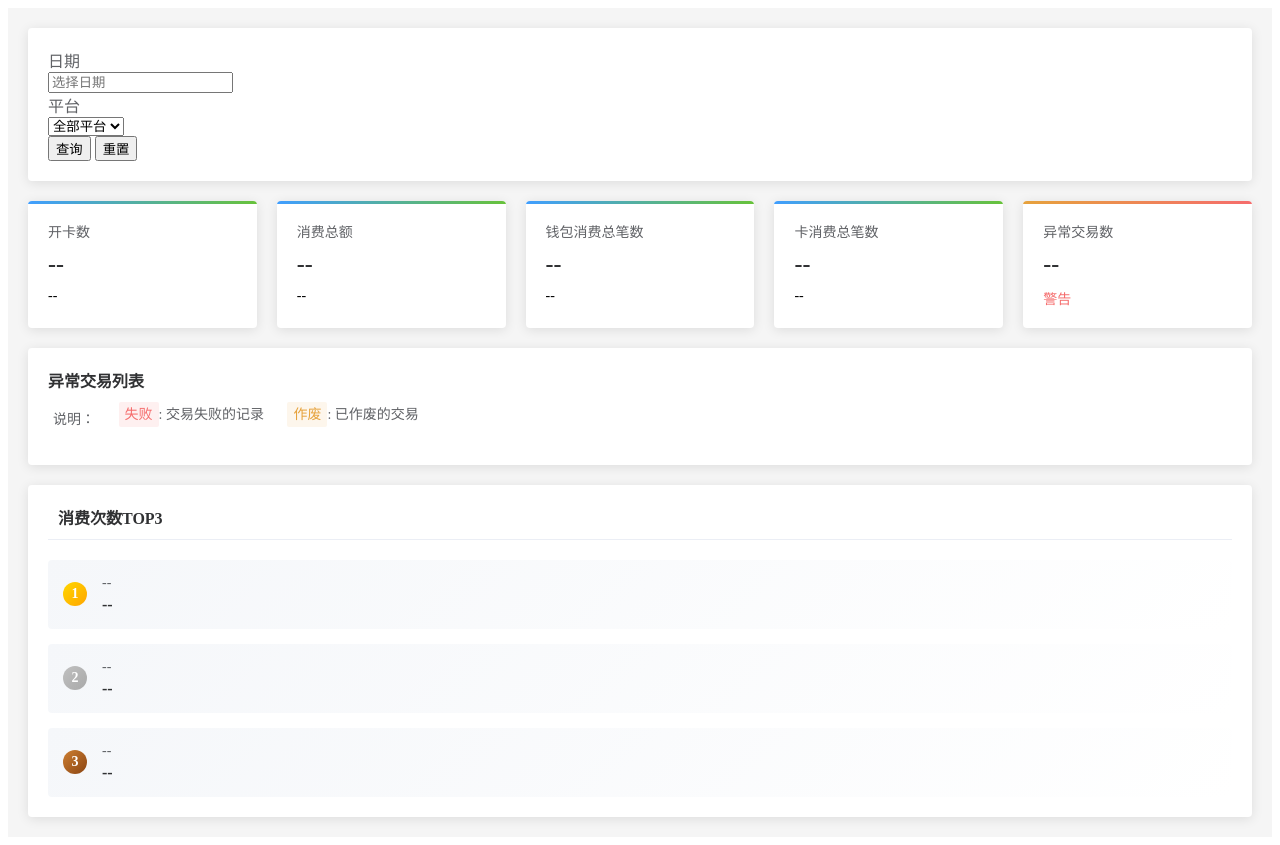
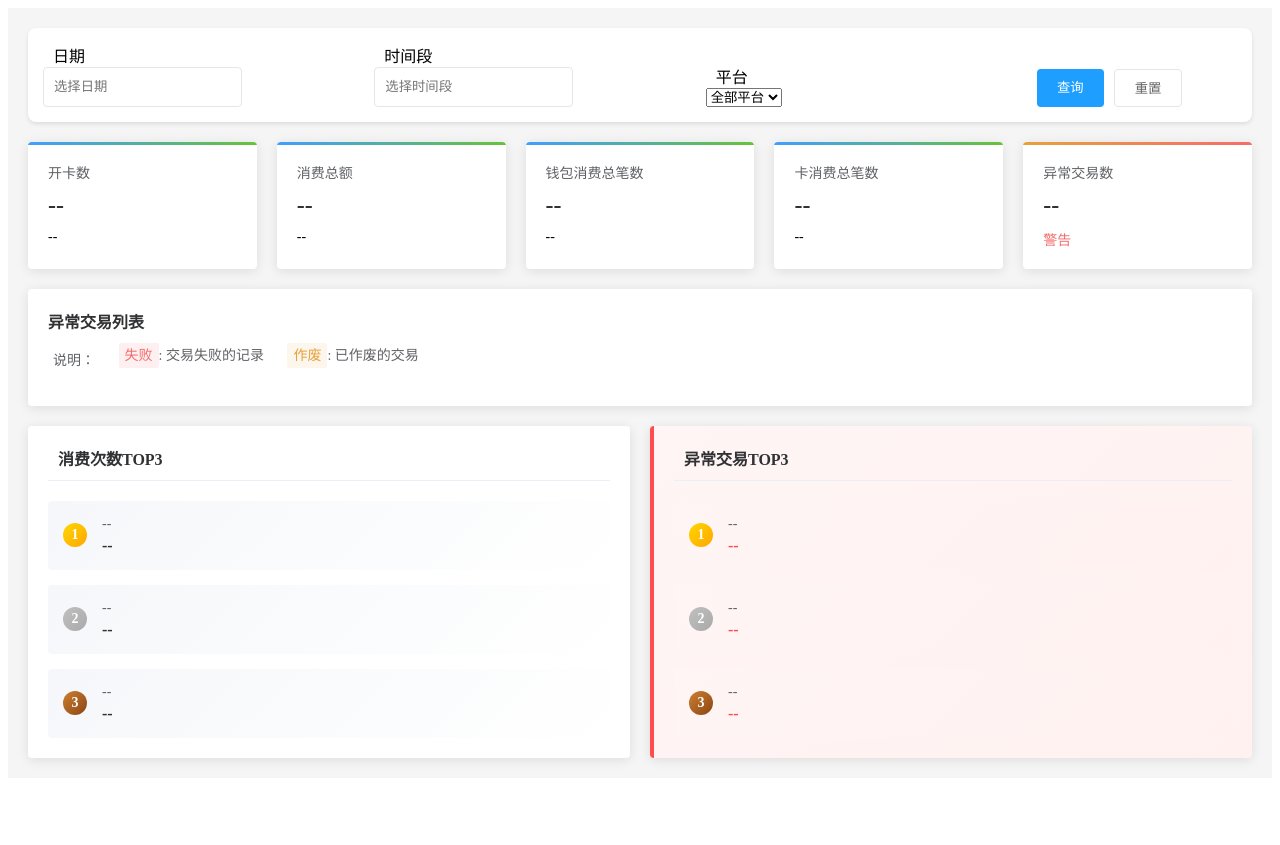
Before and after one commit to mikewang68/Cross_Border_Payments, a Flask app: page /daily in a window 1280 px wide. After the commit the page ends 767 px from the top, so only its background shows below. Run offline with Flask 3, Linux system fonts and the light colour scheme; the visitor is signed in with stand-in values (Sample User, id 1).

Commit message:
按时间段搜索，异常交易笔数top3以及异常交易逻辑问题

```diff
--- a/ucard/static/css/daily.css
+++ b/ucard/static/css/daily.css
@@ -8,22 +8,79 @@
 /* 筛选区域样式 */
 .filter-container {
     background-color: #fff;
-    padding: 20px;
+    padding: 15px;
+    border-radius: 8px;
+    box-shadow: 0 2px 4px rgba(0, 0, 0, 0.1);
     margin-bottom: 20px;
-    border-radius: 4px;
-    box-shadow: 0 2px 12px 0 rgba(0,0,0,0.1);
+}
+
+.filter-row {
+    display: flex;
+    flex-wrap: wrap;
+    gap: 15px;
+    align-items: flex-end;
+}
+
+.filter-item {
+    flex: 1;
+    min-width: 200px;
+}
+
+.filter-item:last-child {
+    flex: 0 0 auto;
+    display: flex;
+    gap: 10px;
 }
 
 .layui-form-label {
-    color: #606266;
+    width: auto;
+    padding: 0 10px;
+    text-align: left;
 }
 
-.layui-input-inline {
-    width: 200px !important;
+.layui-input-block {
+    margin-left: 0;
 }
 
-.layui-form-item {
-    margin-bottom: 0;
+/* 日期选择器样式 */
+.layui-input {
+    height: 38px;
+    line-height: 38px;
+    border: 1px solid #e6e6e6;
+    border-radius: 4px;
+    padding: 0 10px;
+}
+
+.layui-input:focus {
+    border-color: #1E9FFF;
+    box-shadow: 0 0 5px rgba(30, 159, 255, 0.2);
+}
+
+/* 按钮样式 */
+.layui-btn {
+    height: 38px;
+    line-height: 38px;
+    padding: 0 20px;
+    border-radius: 4px;
+    background-color: #1E9FFF;
+    color: #fff;
+    border: none;
+    cursor: pointer;
+    transition: all 0.3s;
+}
+
+.layui-btn:hover {
+    background-color: #0C7CD5;
+}
+
+.layui-btn-primary {
+    background-color: #fff;
+    color: #666;
+    border: 1px solid #e6e6e6;
+}
+
+.layui-btn-primary:hover {
+    background-color: #f2f2f2;
 }
 
 /* 统计卡片区域样式 */
@@ -167,7 +224,7 @@
 /* TOP3统计区域样式 */
 .top3-container {
     display: grid;
-    grid-template-columns: 1fr;
+    grid-template-columns: repeat(2, 1fr);
     gap: 20px;
     margin-top: 20px;
 }
@@ -177,6 +234,11 @@
     border-radius: 4px;
     box-shadow: 0 2px 12px 0 rgba(0,0,0,0.1);
     padding: 20px;
+}
+
+.top3-card.warning {
+    background: linear-gradient(135deg, #fff5f5 0%, #fff1f0 100%);
+    border-left: 4px solid #ff4d4f;
 }
 
 .top3-header {
@@ -191,6 +253,10 @@
     font-size: 20px;
     margin-right: 10px;
     color: #409EFF;
+}
+
+.top3-card.warning .top3-header .layui-icon {
+    color: #ff4d4f;
 }
 
 .top3-header span {
@@ -216,10 +282,18 @@
     transition: all 0.3s ease;
 }
 
+.top3-card.warning .top3-item {
+    background: linear-gradient(135deg, #fff5f5 0%, #fff1f0 100%);
+}
+
 .top3-item:hover {
     transform: translateX(5px);
     background: linear-gradient(135deg, #ecf5ff 0%, #e1f5fe 100%);
     box-shadow: 0 4px 12px rgba(0, 0, 0, 0.08);
+}
+
+.top3-card.warning .top3-item:hover {
+    background: linear-gradient(135deg, #ffebeb 0%, #ffe6e6 100%);
 }
 
 .top3-item:active {
@@ -263,17 +337,24 @@
     margin-bottom: 5px;
 }
 
-.top3-item .amount,
 .top3-item .count {
     font-size: 16px;
     font-weight: bold;
     color: #303133;
 }
 
+.top3-card.warning .top3-item .count {
+    color: #ff4d4f;
+}
+
 /* 响应式布局 */
 @media screen and (max-width: 1200px) {
     .stats-container {
         grid-template-columns: repeat(3, 1fr);
+    }
+
+    .top3-container {
+        grid-template-columns: 1fr;
     }
 }
 
@@ -282,17 +363,22 @@
         grid-template-columns: repeat(2, 1fr);
     }
 
-    .layui-inline {
-        margin-bottom: 10px;
+    .filter-row {
+        flex-direction: column;
+    }
+
+    .filter-item {
+        width: 100%;
+    }
+
+    .filter-item:last-child {
+        width: 100%;
+        justify-content: flex-end;
     }
 
     .desc-item {
         display: block;
         margin-bottom: 5px;
-    }
-
-    .top3-container {
-        grid-template-columns: 1fr;
     }
 }
 
--- a/ucard/static/js/daily.js
+++ b/ucard/static/js/daily.js
@@ -14,7 +14,26 @@ layui.use(['form', 'laydate', 'table'], function(){
             console.log('日期选择完成：', value);
             // 选择日期后自动更新数据
             var platform = $('select[name="platform"]').val();
-            updateDailyStats(value, platform);
+            updateDailyStats(value, null, null, platform);
+        }
+    });
+
+    // 初始化时间段选择器
+    laydate.render({
+        elem: '#dateRangeFilter',
+        type: 'date',
+        range: true, // 开启范围选择
+        format: 'yyyy-MM-dd', // 指定显示格式
+        done: function(value, date, endDate){ // 日期选择完成后的回调
+            console.log('时间段选择完成：', value);
+            if (value) {
+                var dates = value.split(' - ');
+                var startDate = dates[0];
+                var endDate = dates[1];
+                // 选择时间段后自动更新数据
+                var platform = $('select[name="platform"]').val();
+                updateDailyStats(null, startDate, endDate, platform);
+            }
         }
     });
 
@@ -111,36 +130,60 @@ layui.use(['form', 'laydate', 'table'], function(){
     }
 
     // 处理数据并更新页面
-    function updateDailyStats(date, platform) {
-        console.log('开始更新数据:', date, platform); // 调试日志
+    function updateDailyStats(date, startDate, endDate, platform) {
+        console.log('开始更新数据:', date, startDate, endDate, platform); // 调试日志
 
         // 过滤卡片数据
         var filteredCards = cardsData.filter(function(card) {
+            var matchDate = true;
+            var matchPlatform = true;
+
             if (date) {
                 var cardDate = formatDateToYYYYMMDD(card.create_time);
-                if (cardDate !== date) return false;
+                matchDate = cardDate === date;
+            } else if (startDate && endDate) {
+                var cardDate = formatDateToYYYYMMDD(card.create_time);
+                matchDate = cardDate >= startDate && cardDate <= endDate;
             }
-            if (platform && card.version !== platform) return false;
-            return true;
+
+            if (platform) {
+                matchPlatform = card.version === platform;
+            }
+
+            return matchDate && matchPlatform;
         });
 
         // 过滤交易数据
         var filteredCardTrans = cardTransactionsData.filter(function(trans) {
+            var matchDate = true;
+            var matchPlatform = true;
+
             if (date) {
                 var transDate = formatDateToYYYYMMDD(trans.transaction_time);
-                if (transDate !== date) return false;
+                matchDate = transDate === date;
+            } else if (startDate && endDate) {
+                var transDate = formatDateToYYYYMMDD(trans.transaction_time);
+                matchDate = transDate >= startDate && transDate <= endDate;
             }
-            if (platform && trans.version !== platform) return false;
-            return true;
+
+            if (platform) {
+                matchPlatform = trans.version === platform;
+            }
+
+            return matchDate && matchPlatform;
         });
 
         // 计算每张卡的消费金额和次数
         var cardStats = {};
+        var errorCardStats = {}; // 新增：统计每张卡的异常交易次数
+
         // 只对筛选后的交易数据进行统计
         filteredCardTrans.forEach(function(trans) {
             var cardNumber = trans.mask_card_number;
             if (!cardNumber) return; // 跳过没有卡号的交易
 
+            // 统计正常交易
+            if (trans.status !== 'FAILED' && trans.status !== 'VOID') {
                 if (!cardStats[cardNumber]) {
                     cardStats[cardNumber] = {
                         count: 0,
@@ -167,9 +210,21 @@ layui.use(['form', 'laydate', 'table'], function(){
                         console.warn("金额解析错误:", e, trans);
                     }
                 }
+            }
+
+            // 统计异常交易
+            if (trans.status === 'FAILED' || trans.status === 'VOID') {
+                if (!errorCardStats[cardNumber]) {
+                    errorCardStats[cardNumber] = {
+                        count: 0
+                    };
+                }
+                errorCardStats[cardNumber].count++;
+            }
         });
 
         console.log(`根据筛选条件(日期:${date}, 平台:${platform})找到 ${Object.keys(cardStats).length} 张卡的消费数据`);
+        console.log(`找到 ${Object.keys(errorCardStats).length} 张卡有异常交易`);
 
         // 转换为数组以便排序
         var cardStatsArray = [];
@@ -240,6 +295,56 @@ layui.use(['form', 'laydate', 'table'], function(){
                                  maximumFractionDigits: 2
                              }) +
                              "\n币种明细: " + currenciesText;
+
+                // 设置点击事件
+                item.setAttribute('data-card-number', cardInfo.cardNumber);
+            } else {
+                cardNumberEl.textContent = '--';
+                countEl.textContent = '--';
+                item.title = "";
+                item.removeAttribute('data-card-number');
+            }
+        }
+
+        // 按异常交易次数排序
+        var errorCardStatsArray = [];
+        for (var cardNumber in errorCardStats) {
+            errorCardStatsArray.push({
+                cardNumber: cardNumber,
+                count: errorCardStats[cardNumber].count
+            });
+        }
+
+        var errorTop3 = errorCardStatsArray.sort(function(a, b) {
+            return b.count - a.count;
+        }).slice(0, 3);
+
+        // 更新异常交易TOP3显示
+        var errorTop3Container = document.getElementById('errorTop3');
+        if (!errorTop3Container) {
+            console.error("未找到errorTop3容器元素");
+            return;
+        }
+
+        var errorItems = errorTop3Container.getElementsByClassName('top3-item');
+        for (var i = 0; i < 3; i++) {
+            var cardInfo = errorTop3[i];
+            var item = errorItems[i];
+            if (!item) {
+                console.warn(`未找到第${i+1}个error-top3-item元素`);
+                continue;
+            }
+
+            var cardNumberEl = item.querySelector('.card-number');
+            var countEl = item.querySelector('.count');
+
+            if (cardInfo) {
+                cardNumberEl.textContent = cardInfo.cardNumber || '--';
+                countEl.textContent = cardInfo.count + ' 笔';
+
+                // 添加标题提示
+                item.title = "卡号: " + cardInfo.cardNumber +
+                             "\n异常交易次数: " + cardInfo.count + " 笔";
 
                 // 设置点击事件
                 item.setAttribute('data-card-number', cardInfo.cardNumber);
@@ -454,16 +559,24 @@ layui.use(['form', 'laydate', 'table'], function(){
     // 监听筛选表单提交按钮点击
     $('.layui-btn[lay-filter="filterSubmit"]').on('click', function(){
         var date = $('#dateFilter').val();
+        var dateRange = $('#dateRangeFilter').val();
         var platform = $('select[name="platform"]').val();
-        console.log('点击查询按钮：', date, platform);
-        updateDailyStats(date, platform);
+
+        if (dateRange) {
+            var dates = dateRange.split(' - ');
+            var startDate = dates[0];
+            var endDate = dates[1];
+            updateDailyStats(null, startDate, endDate, platform);
+        } else {
+            updateDailyStats(date, null, null, platform);
+        }
     });
 
     // 监听平台选择变化
     form.on('select(platformSelect)', function(data){
         var date = $('#dateFilter').val();
         console.log('平台选择变化：', date, data.value);
-        updateDailyStats(date, data.value);
+        updateDailyStats(date, null, null, data.value);
     });
 
     // 监听重置按钮
@@ -471,10 +584,11 @@ layui.use(['form', 'laydate', 'table'], function(){
         console.log('点击重置按钮');
         setTimeout(function(){
             $('#dateFilter').val('');
+            $('#dateRangeFilter').val('');
             form.val('dailyFilterForm', {
                 platform: ''
             });
-            updateDailyStats('', '');
+            updateDailyStats('', null, null, '');
         }, 0);
     });
 
@@ -492,6 +606,19 @@ layui.use(['form', 'laydate', 'table'], function(){
                 showCardTransactionDetails(cardNumber, date, platform);
             }
         });
+
+        // 为异常交易TOP3项目添加点击事件处理
+        $('#errorTop3').on('click', '.top3-item', function() {
+            var cardNumber = $(this).attr('data-card-number');
+            if (cardNumber && cardNumber !== '--') {
+                // 使用当前筛选条件
+                var date = $('#dateFilter').val();
+                var platform = $('select[name="platform"]').val();
+
+                // 弹出详细信息层
+                showCardErrorTransactionDetails(cardNumber, date, platform);
+            }
+        });
     });
 
     // 显示卡片交易详情 - 确保使用当前筛选条件
@@ -499,8 +626,13 @@ layui.use(['form', 'laydate', 'table'], function(){
         // 获取原始交易数据
         var allCardTrans = cardTransactionsData;
 
-        // 根据筛选条件过滤交易数据
+        // 根据筛选条件过滤交易数据，并排除交易失败的记录
         var filteredTrans = allCardTrans.filter(function(trans) {
+            // 排除交易失败的记录
+            if (trans.status === 'FAILED' || trans.status === 'VOID') {
+                return false;
+            }
+
             var matchCard = trans.mask_card_number === cardNumber;
             var matchDate = true;
             var matchPlatform = true;
@@ -517,7 +649,7 @@ layui.use(['form', 'laydate', 'table'], function(){
             return matchCard && matchDate && matchPlatform;
         });
 
-        console.log(`找到卡号 ${cardNumber} 的 ${filteredTrans.length} 条交易记录`);
+        console.log(`找到卡号 ${cardNumber} 的 ${filteredTrans.length} 条成功交易记录`);
 
         // 计算总额
         var totalByCurrency = {}; // 交易本金(资金账户)汇总
@@ -650,6 +782,111 @@ layui.use(['form', 'laydate', 'table'], function(){
         });
     }
 
+    // 显示卡片异常交易详情
+    function showCardErrorTransactionDetails(cardNumber, date, platform) {
+        // 获取原始交易数据
+        var allCardTrans = cardTransactionsData;
+
+        // 根据筛选条件过滤交易数据，只显示异常交易
+        var filteredTrans = allCardTrans.filter(function(trans) {
+            // 只显示异常交易
+            if (trans.status !== 'FAILED' && trans.status !== 'VOID') {
+                return false;
+            }
+
+            var matchCard = trans.mask_card_number === cardNumber;
+            var matchDate = true;
+            var matchPlatform = true;
+
+            if (date) {
+                var transDate = formatDateToYYYYMMDD(trans.transaction_time);
+                matchDate = transDate === date;
+            }
+
+            if (platform) {
+                matchPlatform = trans.version === platform;
+            }
+
+            return matchCard && matchDate && matchPlatform;
+        });
+
+        console.log(`找到卡号 ${cardNumber} 的 ${filteredTrans.length} 条异常交易记录`);
+
+        // 构建HTML内容
+        var content = '<div class="card-detail-popup">';
+        content += '<div class="card-info warning">';
+        content += '<div class="card-number">卡号: ' + cardNumber + '</div>';
+        content += '<div class="card-stats">异常交易笔数: ' + filteredTrans.length + ' 笔</div>';
+        content += '</div>';
+
+        if (filteredTrans.length > 0) {
+            content += '<div class="transaction-list">';
+            content += '<table class="layui-table">';
+            content += '<thead><tr>';
+            content += '<th>交易时间</th>';
+            content += '<th>交易金额</th>';
+            content += '<th>交易类型</th>';
+            content += '<th>商户名称</th>';
+            content += '<th>商户所属</th>';
+            content += '<th>平台</th>';
+            content += '<th>状态</th>';
+            content += '</tr></thead>';
+            content += '<tbody>';
+
+            filteredTrans.forEach(function(trans) {
+                var transTime = trans.transaction_time ? new Date(trans.transaction_time).toLocaleString('zh-CN') : '-';
+                var amount = trans.transaction_amount ? parseFloat(trans.transaction_amount).toLocaleString('en-US', {
+                    minimumFractionDigits: 2,
+                    maximumFractionDigits: 2
+                }) + ' ' + (trans.transaction_amount_currency || 'USD') : '-';
+                var bizType = trans.biz_type || '-';
+                var merchantName = trans.merchant_name || '-';
+                var merchantRegion = trans.merchant_region || '-';
+                var version = trans.version || '-';
+                var status = trans.status || '-';
+                var statusClass = '';
+
+                if (status === 'FAILED') {
+                    statusClass = 'status-failed';
+                    status = '<span class="status-failed">失败</span>';
+                } else if (status === 'VOID') {
+                    statusClass = 'status-void';
+                    status = '<span class="status-void">作废</span>';
+                }
+
+                content += '<tr>';
+                content += '<td>' + transTime + '</td>';
+                content += '<td>' + amount + '</td>';
+                content += '<td>' + bizType + '</td>';
+                content += '<td>' + merchantName + '</td>';
+                content += '<td>' + merchantRegion + '</td>';
+                content += '<td>' + version + '</td>';
+                content += '<td>' + status + '</td>';
+                content += '</tr>';
+            });
+
+            content += '</tbody></table>';
+            content += '</div>';
+        } else {
+            content += '<div class="no-data">暂无异常交易数据</div>';
+        }
+
+        content += '</div>';
+
+        // 使用layui的弹出层
+        layer.open({
+            type: 1,
+            title: '卡片异常交易详情',
+            area: ['90%', '80%'],
+            shadeClose: true,
+            content: content,
+            success: function(layero, index) {
+                // 弹出层显示成功后的回调
+                $(layero).find('.layui-layer-content').css('overflow', 'auto');
+            }
+        });
+    }
+
     // 页面加载时初始化数据
-    updateDailyStats('', '');
+    updateDailyStats('', null, null, '');
 });
--- a/ucard/templates/main/daily.html
+++ b/ucard/templates/main/daily.html
@@ -2,24 +2,30 @@
 <div class="daily-page">
     <!-- 筛选区域 -->
     <div class="filter-container">
-        <form class="layui-form" lay-filter="dailyFilterForm" onsubmit="return false;">
-            <div class="layui-form-item">
-                <div class="layui-inline">
+        <form class="layui-form" lay-filter="dailyFilterForm">
+            <div class="filter-row">
+                <div class="filter-item">
                     <label class="layui-form-label">日期</label>
-                    <div class="layui-input-inline">
+                    <div class="layui-input-block">
                         <input type="text" class="layui-input" id="dateFilter" placeholder="选择日期">
                     </div>
                 </div>
-                <div class="layui-inline">
+                <div class="filter-item">
+                    <label class="layui-form-label">时间段</label>
+                    <div class="layui-input-block">
+                        <input type="text" class="layui-input" id="dateRangeFilter" placeholder="选择时间段">
+                    </div>
+                </div>
+                <div class="filter-item">
                     <label class="layui-form-label">平台</label>
-                    <div class="layui-input-inline">
+                    <div class="layui-input-block">
                         <select name="platform" lay-filter="platformSelect">
                             <option value="">全部平台</option>
                         </select>
                     </div>
                 </div>
-                <div class="layui-inline">
-                    <button type="button" class="layui-btn" lay-submit lay-filter="filterSubmit">查询</button>
+                <div class="filter-item">
+                    <button type="button" class="layui-btn" lay-filter="filterSubmit">查询</button>
                     <button type="reset" class="layui-btn layui-btn-primary">重置</button>
                 </div>
             </div>
@@ -111,6 +117,35 @@
                 </div>
             </div>
         </div>
+        <div class="top3-card warning">
+            <div class="top3-header">
+                <i class="layui-icon layui-icon-about"></i>
+                <span>异常交易TOP3</span>
+            </div>
+            <div class="top3-content" id="errorTop3">
+                <div class="top3-item">
+                    <div class="rank">1</div>
+                    <div class="info">
+                        <div class="card-number">--</div>
+                        <div class="count">--</div>
+                    </div>
+                </div>
+                <div class="top3-item">
+                    <div class="rank">2</div>
+                    <div class="info">
+                        <div class="card-number">--</div>
+                        <div class="count">--</div>
+                    </div>
+                </div>
+                <div class="top3-item">
+                    <div class="rank">3</div>
+                    <div class="info">
+                        <div class="card-number">--</div>
+                        <div class="count">--</div>
+                    </div>
+                </div>
+            </div>
+        </div>
     </div>
 </div>
 
```
Lines whose indentation alone changed are shown as unchanged.
